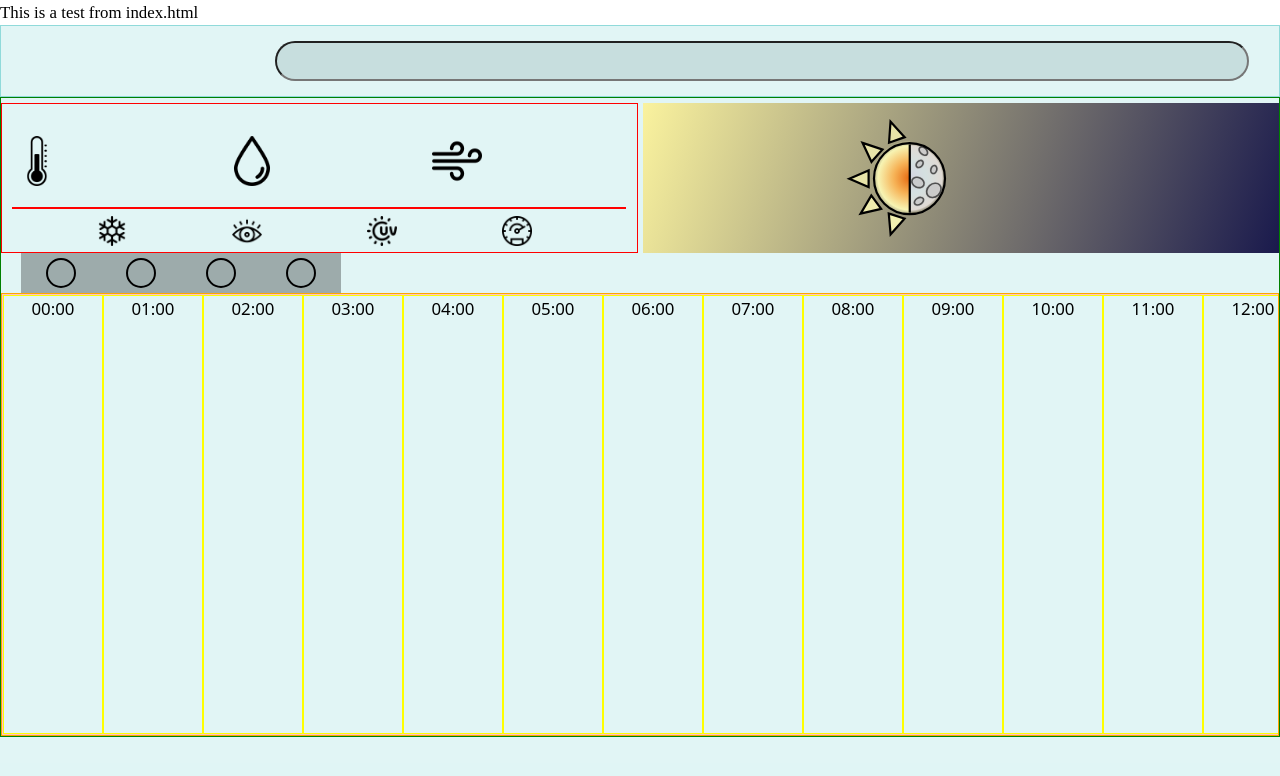
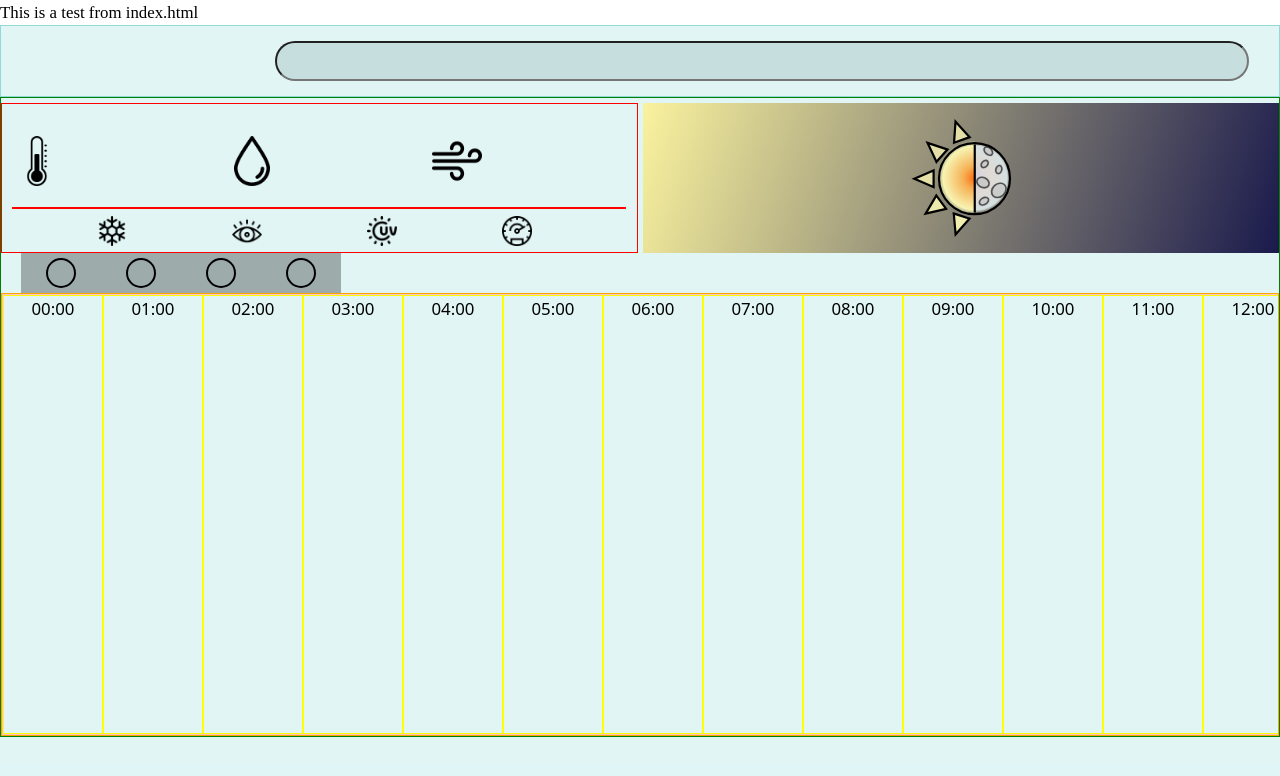
Before and after one commit to s-jad/weather-app, a website built with webpack: page src/index.html in a window 1280 px wide. Built offline with nearby package versions, Linux system fonts and the light colour scheme; files whose address does not match are found by name.

Commit message:
Fix: corrected svg positioning

```diff
--- a/src/styles/astro_card.css
+++ b/src/styles/astro_card.css
@@ -22,8 +22,8 @@
       height: 120px;
       width: 120px;
       top: 50%;
-      left: 60%;
-      transform: translateY(-50%);
+      right: 0;
+      transform: translateX(50%) translateY(-50%);
 
       & .sun-moon-icon-inner {
         position: relative;
@@ -37,8 +37,8 @@
           height: 80px;
           background-color: transparent;
           background-image: radial-gradient(circle 40px at 50% 100%,
-                                            #e56910 0%,
-                                            #f6b256 40%,
+                                            #ff6910 0%,
+                                            #f6b256 30%,
                                             #f7f4b3 80%,
                                             transparent 94%);
           background-size: 100% 50%;
@@ -54,8 +54,8 @@
           background-color: transparent;
           background-image: radial-gradient(circle 40px at 50% 100%,
                                             #d4d4e0 0%,
-                                            #d4e0e0 40%,
-                                            #e0dad4 80%,
+                                            #e0dad4 40%,
+                                            #d4e0e0 80%,
                                             transparent 87%);
           background-size: 100% 50%;
           background-repeat: no-repeat;
```
